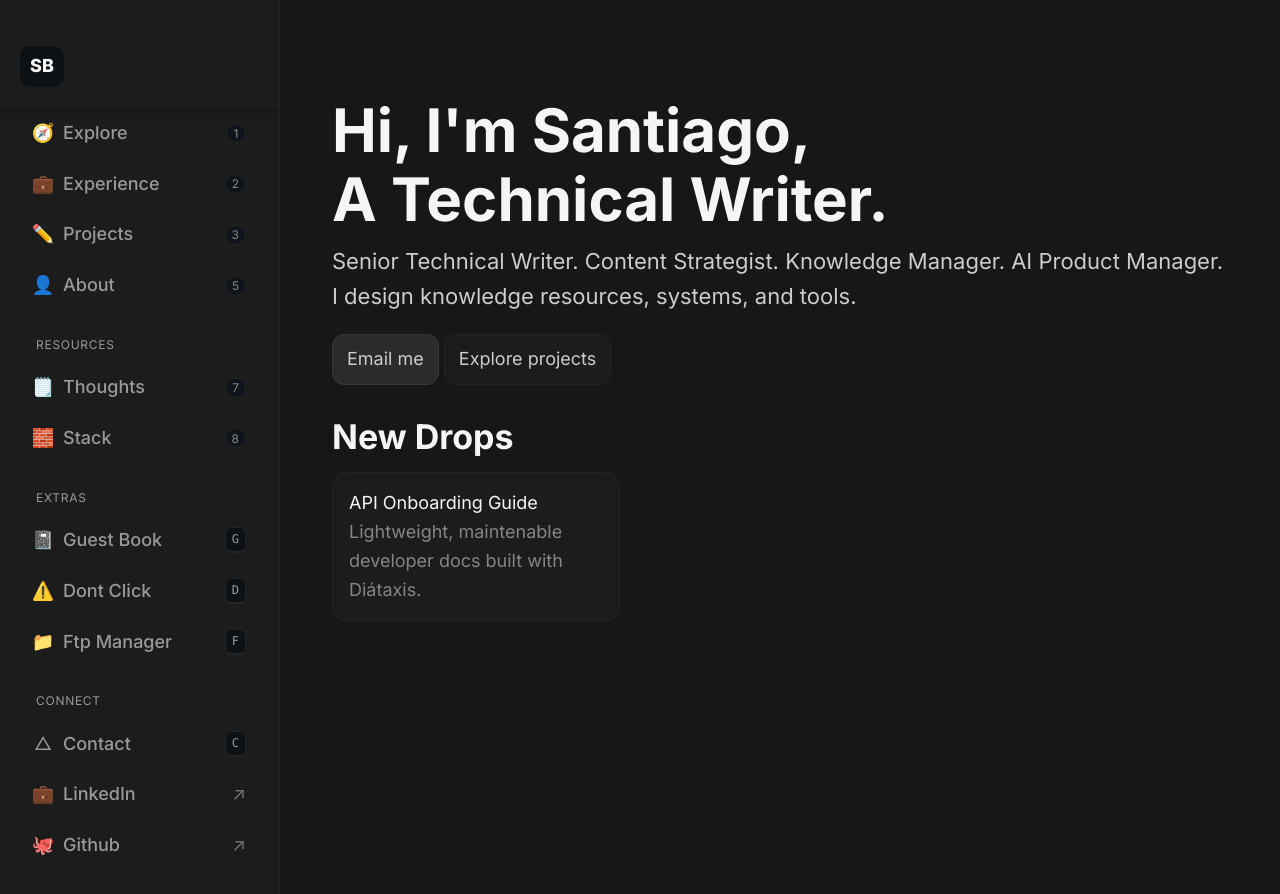
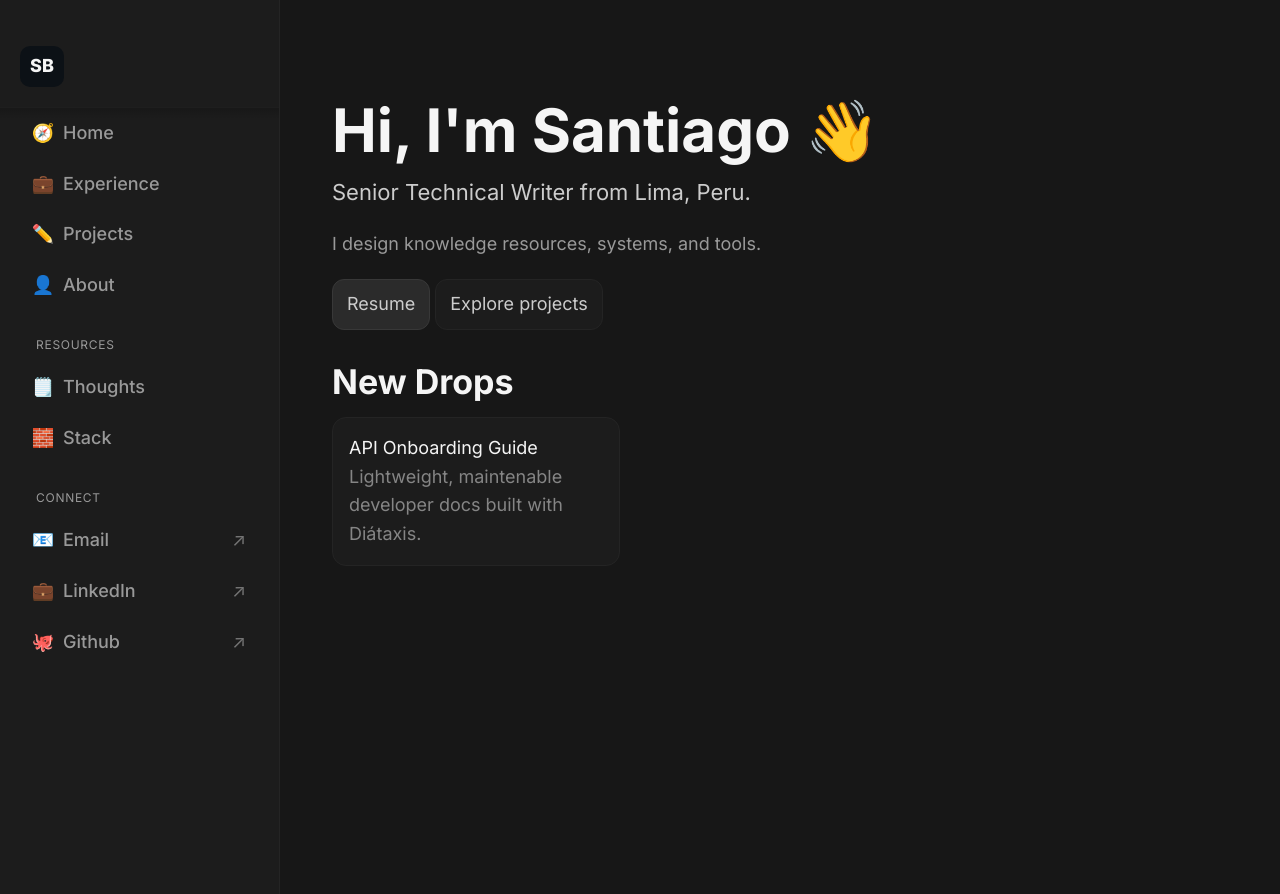
Before and after one commit to Sant720/portfolio, a Jekyll site: the page built from index.md, in a window 1280 px wide. Shown: the top 894 px of the page. Built offline with Jekyll 4.4.1, drawn with Linux system fonts in a browser that asks for light colours.

Commit message:
layout and style updates

```diff
--- a/_sass/base.scss
+++ b/_sass/base.scss
@@ -64,20 +64,20 @@ a { color: var(--text-link); text-decoration: none; }
   padding: 10px 12px; border-radius: 12px; color: var(--text-dim-high);
   border: 1px solid transparent;
 }
-.nav-link:hover, .nav-link:focus { color: var(--text-bright-high); background: #0f141a; border-color: var(--border); text-decoration: none; }
+.nav-link:hover, .nav-link:focus { color: var(--text-bright-high); background: var(--accent); border-color: var(--border); text-decoration: none; }
 .nav-emoji { width: 20px; display: inline-flex; justify-content: center; }
 .nav-title { font-weight: 500; }
 .spacer { flex: 1; }
 .badge {
   display: inline-flex; min-width: 20px; height: 20px; padding: 0 6px;
   align-items: center; justify-content: center; font-size: 12px;
-  border-radius: 999px; background: #0f141a; border: 1px solid var(--border);
+  border-radius: 999px; background: var(--surface-2); border: 1px solid var(--border);
   color: var(--text-dim-low);
 }
 .kbd {
   font-family: ui-monospace, SFMono-Regular, Menlo, Monaco, Consolas, "Liberation Mono", monospace;
   font-size: 12px; padding: 2px 6px; border: 1px solid var(--border);
-  border-bottom-width: 2px; border-radius: 6px; background: #0c1116; color: var(--text-dim-high);
+  border-bottom-width: 2px; border-radius: 6px; background: var(--surface-2); color: var(--text-dim-high);
 }
 .ext { margin-left: 6px; opacity: .7; }
 
@@ -103,7 +103,7 @@ a:hover, a:focus { text-decoration: none; }
 
 .sg-grid { display: grid; grid-template-columns: repeat(auto-fill, minmax(180px,1fr)); gap: var(--space-6); }
 .sg-card { background: var(--surface); border: 1px solid var(--border); border-radius: var(--radius); padding: var(--space-6); }
-.sg-chip { display:inline-block; padding:.25rem .5rem; border:1px solid var(--border); border-radius:999px; color:var(--text-dim-high); }
+.sg-chip { display:inline-block; padding:.25rem .5rem; border:1px solid var(--border); border-radius:16px; color:var(--text-dim-high); background-color: var(--surface); }
 
 @media (prefers-reduced-motion: reduce) {
   * { animation: none !important; transition: none !important; }
--- a/index.md
+++ b/index.md
@@ -3,10 +3,11 @@ layout: default
 title: Home
 ---
 <section class="hero">
-  <h1>Hi, I'm Santiago,<br>A Technical Writer.</h1>
-  <p class="lead">Senior Technical Writer. Content Strategist. Knowledge Manager. AI Product Manager. I design knowledge resources, systems, and tools.</p>
+  <h1>Hi, I'm Santiago 👋</h1>
+  <p class="lead">Senior Technical Writer from Lima, Peru.</p>
+  <p>I design knowledge resources, systems, and tools.</p>
   <p>
-    <a class="btn btn--primary" href="mailto:santiago.bolivar7@gmail.com">Email me</a>
+    <a class="btn btn--primary" href="mailto:santiago.bolivar7@gmail.com">Resume</a>
     <a class="btn" href="{{ '/projects/' | relative_url }}">Explore projects</a>
   </p>
 </section>
```
Also changed, not shown: _data/nav.yml (+25 -25 lines), README.md.
